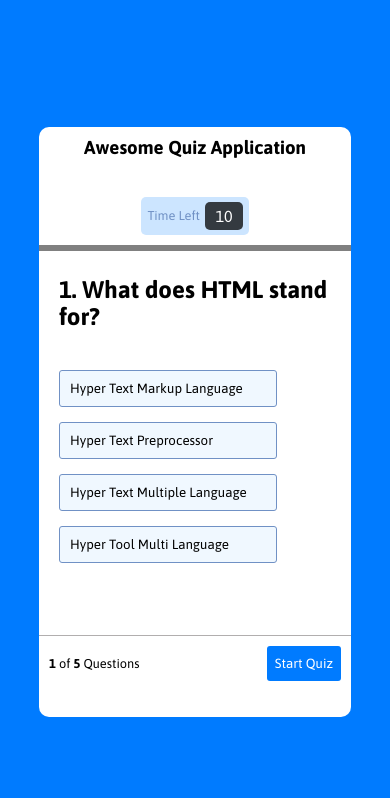
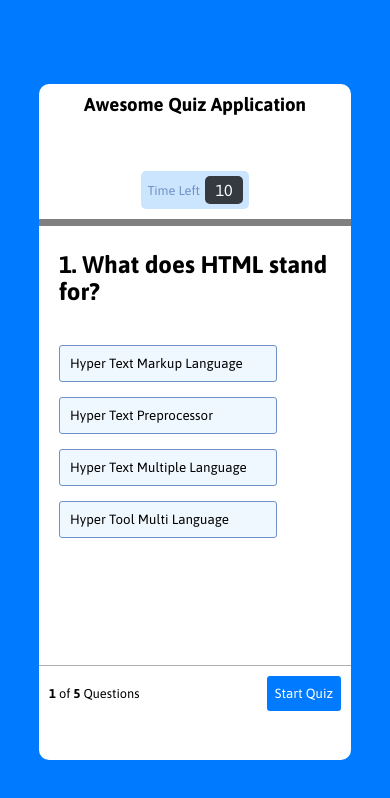
Before and after one commit to milan-sh/quiz-app, a plain HTML site: page index.html in a window 390 px wide. Drawn offline with Linux system fonts and the light colour scheme.

Commit message:
height responsive

```diff
--- a/styles.css
+++ b/styles.css
@@ -154,10 +154,13 @@ p{
 }
 @media(max-width: 550px){
     #question-card{
-        /* height: 80%;  */
+        height: 80%;
         width: 80%;
     }
     #timer{
         width: 40%;
     }
+    #content-cotainer{
+        height: 65%;
+    }
 }
```
